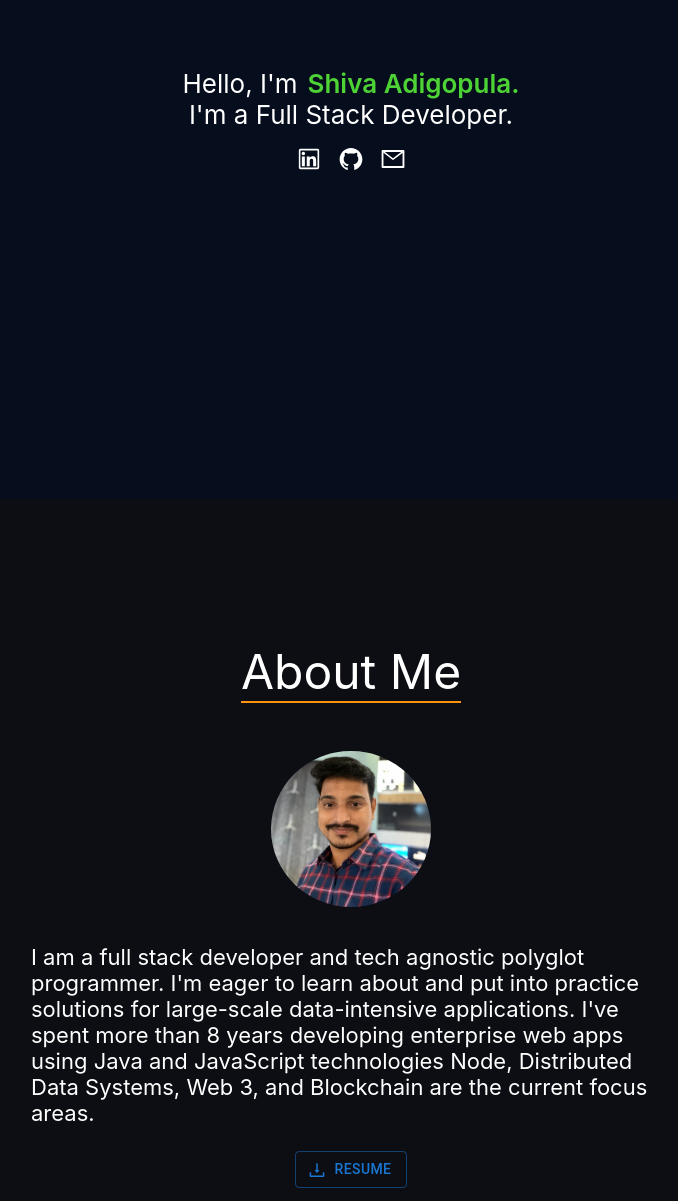
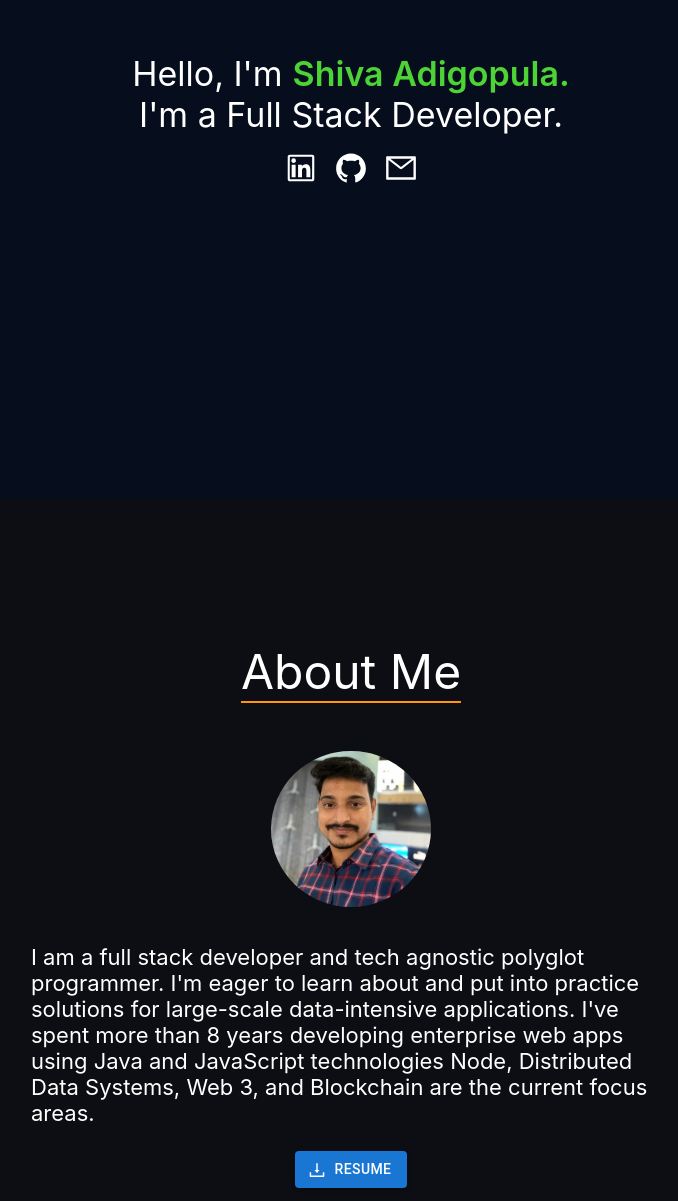
Before and after one commit to ShivaAdigopula/my-portfolio, a React (Create React App) app: page / in a window 1280 px wide. Shown: the part 269-1470 px from the top of the page, without its empty margins (289-967 px from the left). Built offline with nearby package versions, Linux system fonts and the light colour scheme.

Commit message:
updated the styles

```diff
--- a/src/App.css
+++ b/src/App.css
@@ -32,7 +32,7 @@
 .intro{
   background-color: #060e1d;
   min-height: 100vh;
-  font-size: calc(10px + 2vmin);
+  font-size: calc(10px + 3vmin);
   color: white;
 }
 
--- a/src/components/about.jsx
+++ b/src/components/about.jsx
@@ -33,7 +33,7 @@ export function AboutComponent({ picture, about, resume }) {
                 </Grid>
 
                 <Grid item style={{marginTop:25}}>
-                    <a href={resume} target="_blank" rel="noreferrer" style={{ textDecoration: 'none' }}><Button variant="outlined" startIcon={<AiOutlineDownload />}>
+                    <a href={resume} target="_blank" rel="noreferrer" style={{ textDecoration: 'none' }}><Button variant="contained" startIcon={<AiOutlineDownload />}>
                         Resume
                     </Button></a>
                 </Grid>
```
